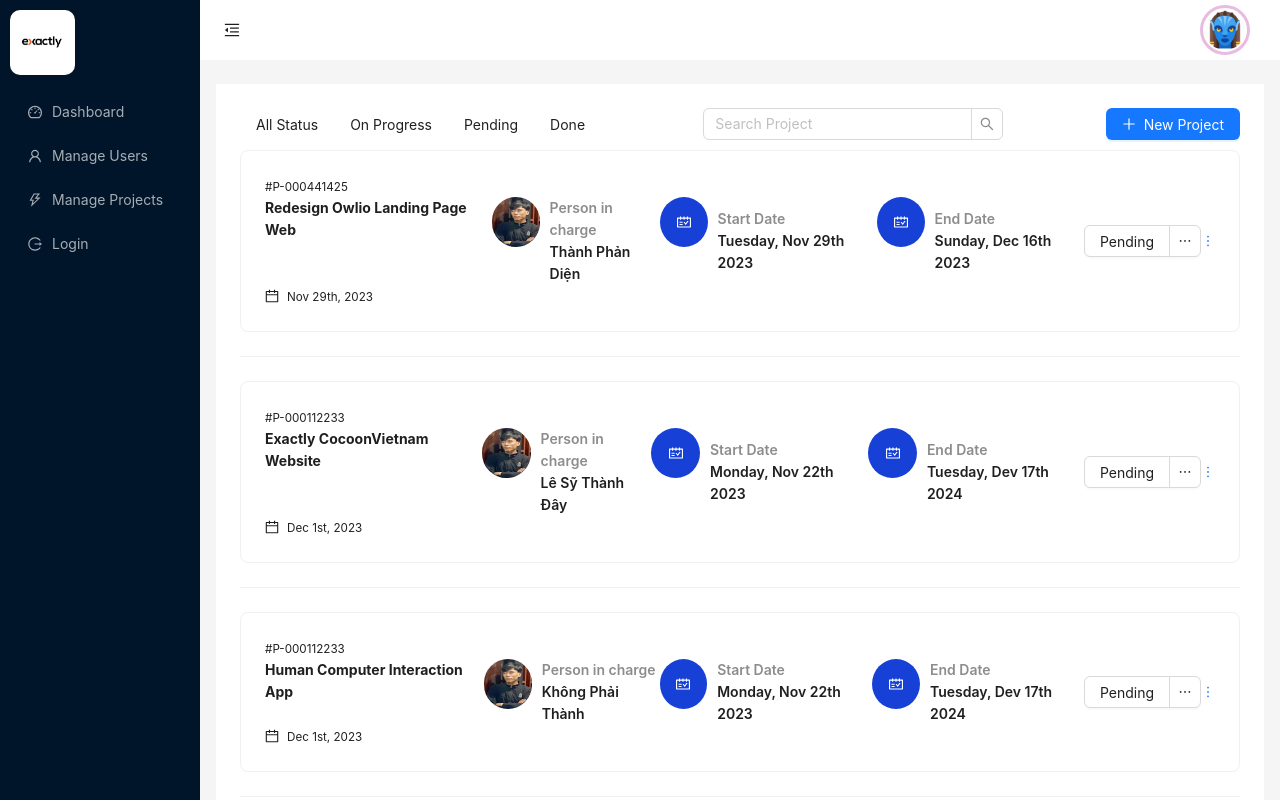
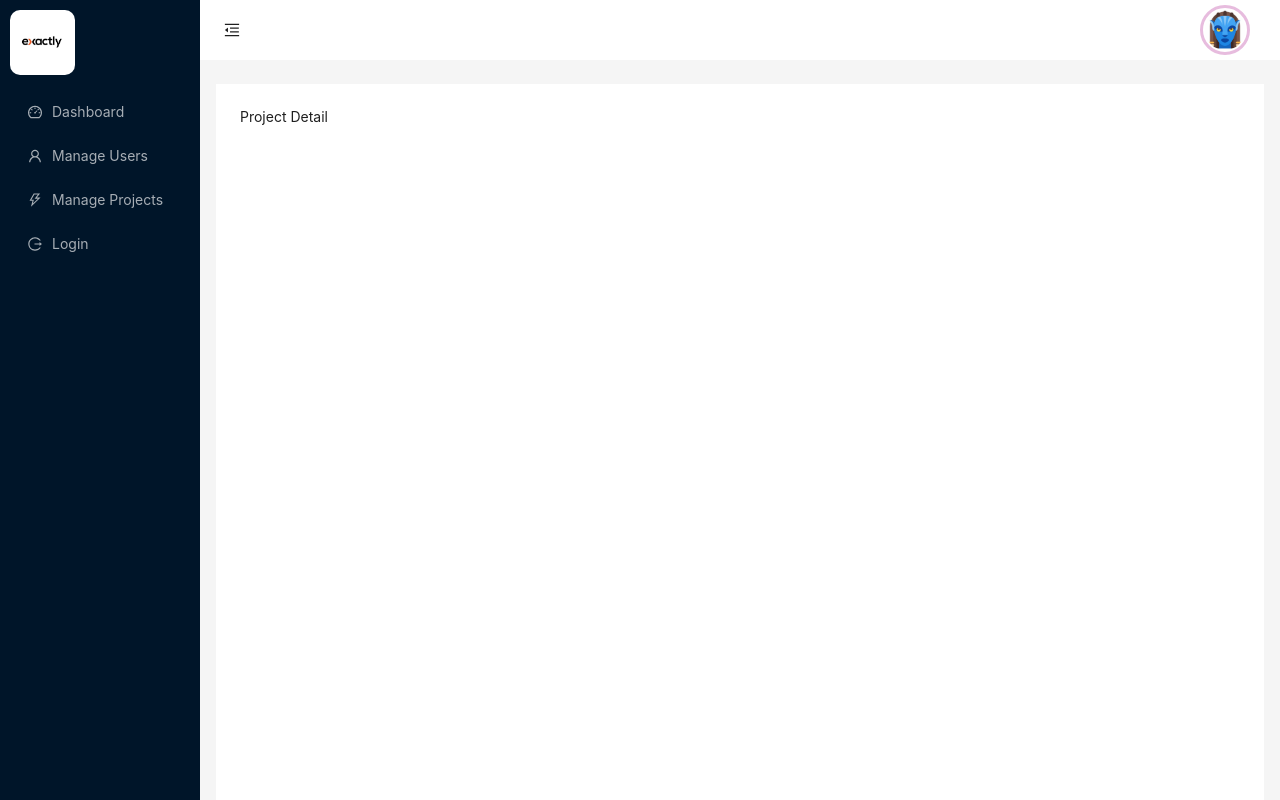
Before and after one commit to Exactly-OJT07/EFP, a React (Vite) app in the folder client/: page /manageProjects/projectDetail/1 in a window 1280 px wide. Shown: the top 800 px of the page. Built offline with nearby package versions, Linux system fonts and the light colour scheme.

Commit message:
feat/EFP-17: fix notifications and fix login

```diff
--- a/client/src/components/notification/notification.css
+++ b/client/src/components/notification/notification.css
@@ -1,5 +1,5 @@
 .ant-notification-notice {
-  border-radius: 12px;
+  border-radius: 7px;
   width: fit-content;
   padding: 10px;
 }
--- a/client/src/components/notification/notification.jsx
+++ b/client/src/components/notification/notification.jsx
@@ -5,7 +5,7 @@
     WarningFilled,
 } from "@ant-design/icons";
 import { notification } from "antd";
-import { NotificationType } from "../../constants/constants";
+import { NotificationType } from "../constants/constants";
 import "./notification.css";
 
 export const openNotificationWithIcon = (type, description) => {
--- a/client/src/pages/Login.jsx
+++ b/client/src/pages/Login.jsx
@@ -2,6 +2,7 @@
 import { Button, Form, Input, Alert } from 'antd';
 import '../styles/Login.css';
 import { useNavigate } from 'react-router-dom';
+import { openNotificationWithIcon } from '../components/notification/notification';
 const Login = () => {
   const navigate = useNavigate()
   const [showAlert, setShowAlert] = useState(false);
@@ -28,9 +29,10 @@
 
       localStorage.setItem('username', JSON.stringify(updatedCredentials.username));
 
+      openNotificationWithIcon('success', 'Login Successfully');
       navigate('/dashboard');
     } else {
-      alert('Login failed');
+      openNotificationWithIcon('error', 'Login Fail');
     }
   };
 
--- a/client/src/pages/ProjectDetail.jsx
+++ b/client/src/pages/ProjectDetail.jsx
@@ -1,12 +1,9 @@
-import { Layout } from "antd"
+const ProjectDetail = () => {
 
-
-const ProjectDetail = () => {
-  const { Content } = Layout;
   return (
-    <Content>
-
-    </Content>
+   <div>
+      Project Detail
+   </div>
   )
 }
 
```
Also changed, not shown: client/src/routers/PrivateRoute.jsx (+10 -8 lines).
